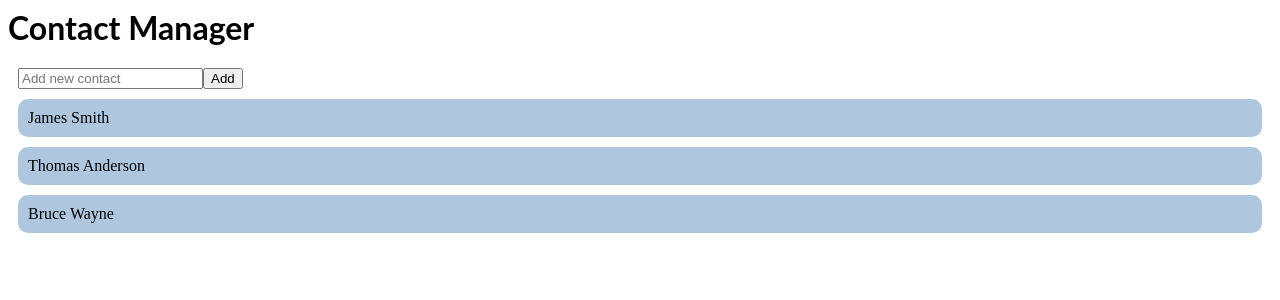
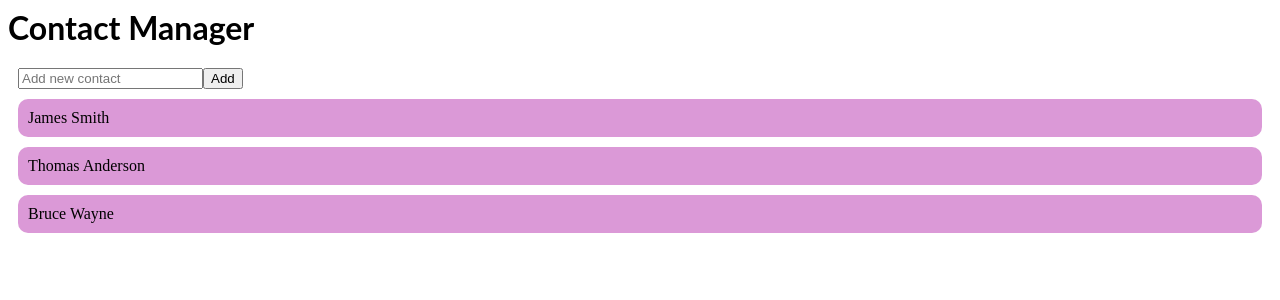
Before and after one commit to shlesha19/contact-managerapp9, a React (Create React App) app: page / in a window 1280 px wide. Shown: the top 300 px of the page. Built offline with nearby package versions, Linux system fonts and the light colour scheme.

Commit message:
1 file modified

```diff
--- a/src/style.css
+++ b/src/style.css
@@ -9,7 +9,7 @@ li {
   list-style-type: none;
   padding: 10px;
   margin: 10px;
-  background-color:rgba(61, 120, 175, 0.411);
+  background-color:rgba(167, 8, 159, 0.411);
   border-radius: 10px;
 }
 form {
```
